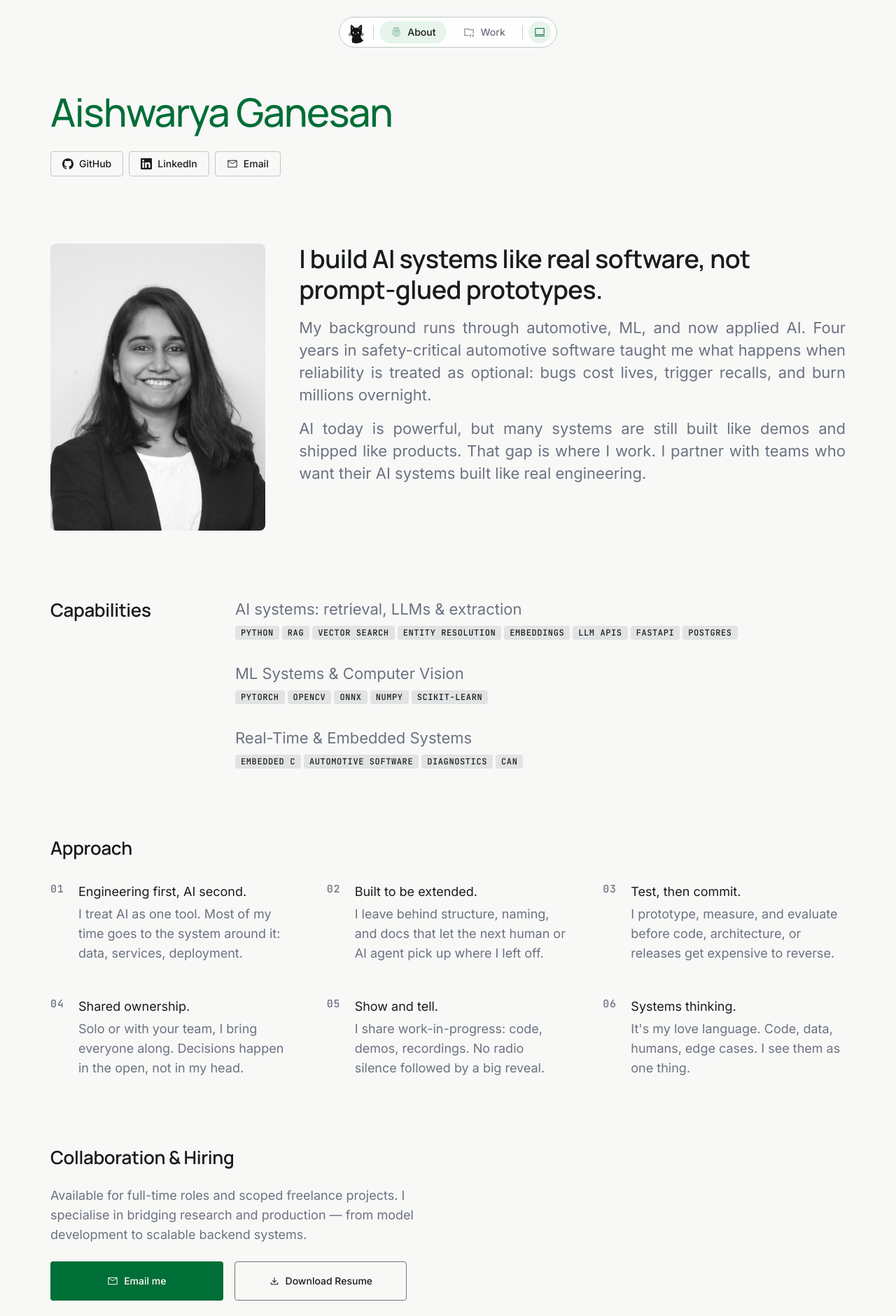
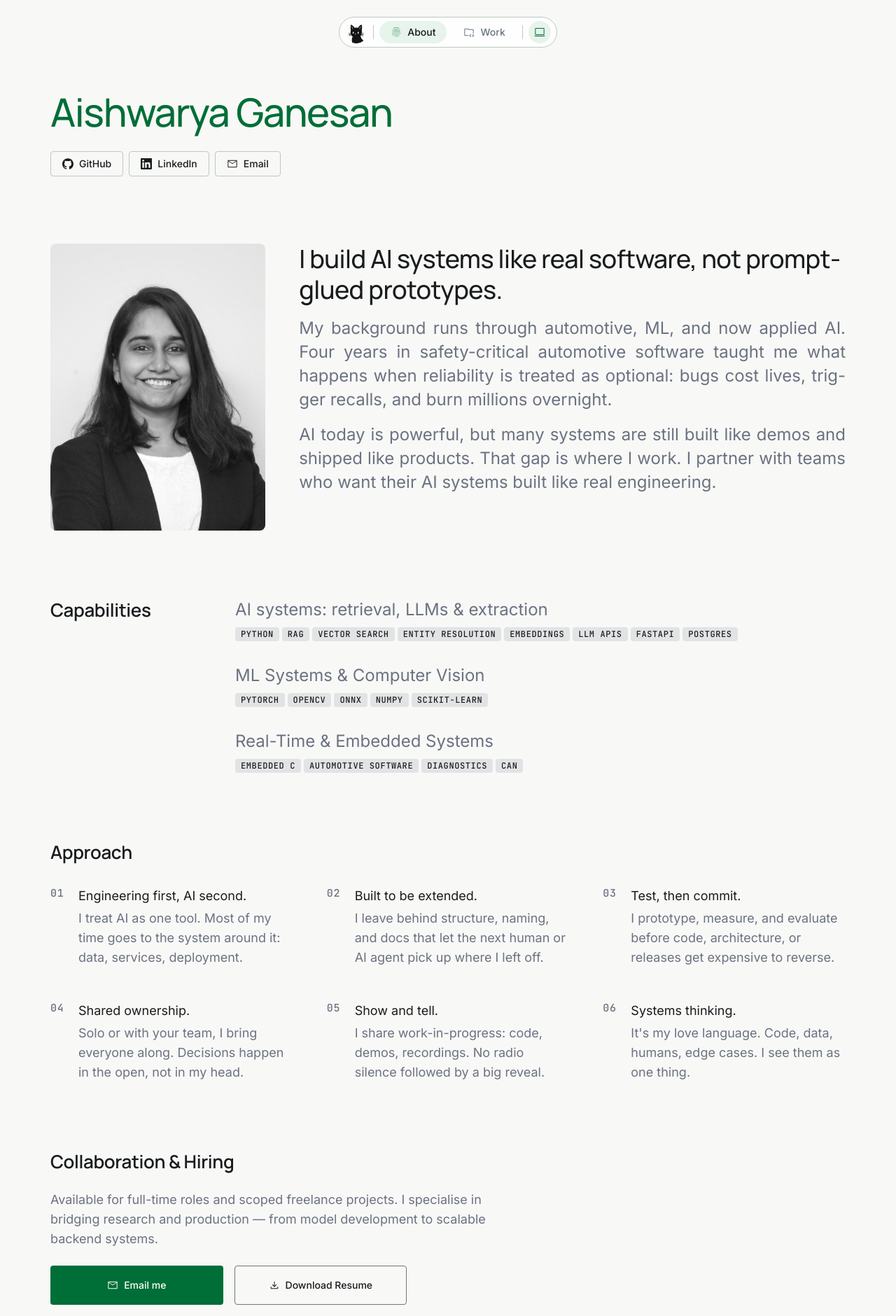
Before and after one commit to 95-ag/ag-portfolio, a Next.js app: page /about in a window 1280 px wide. Shown: the top 1880 px of the page at 70% size. Built offline with nearby package versions, Linux system fonts and the light colour scheme.

Commit message:
style: body-lead 24px, heading-display 500 weight, widen CTA copy, subordinate email chip

```diff
--- a/src/app/about/page.tsx
+++ b/src/app/about/page.tsx
@@ -143,7 +143,7 @@ export default function AboutPage() {
             <Heading level={2} type="heading-section">
               Collaboration &amp; Hiring
             </Heading>
-            <p className="body-secondary max-w-[560px]">
+            <p className="body-secondary max-w-[680px]">
               Available for full-time roles and scoped freelance projects. I
               specialise in bridging research and production — from model
               development to scalable backend systems.
@@ -170,7 +170,7 @@ export default function AboutPage() {
             <CopyableCode
               value={about.contactEmail}
               ariaLabel="Copy email address"
-              className="self-start"
+              className="self-start text-[14px]"
             />
           </div>
         </div>
--- a/src/app/globals.css
+++ b/src/app/globals.css
@@ -213,7 +213,7 @@ body {
   .heading-display {
     font-family: var(--font-display), system-ui, sans-serif;
     font-size: 36px;
-    font-weight: 600;
+    font-weight: 500;
     line-height: 44px;
     letter-spacing: -0.015em;
     color: var(--on-surface);
@@ -248,9 +248,9 @@ body {
   /* Body — lead tier */
   .body-lead {
     font-family: var(--font-sans), system-ui, sans-serif;
-    font-size: 22px;
+    font-size: 24px;
     font-weight: 400;
-    line-height: 32px;
+    line-height: 34px;
     color: var(--on-surface-muted);
   }
 
```
